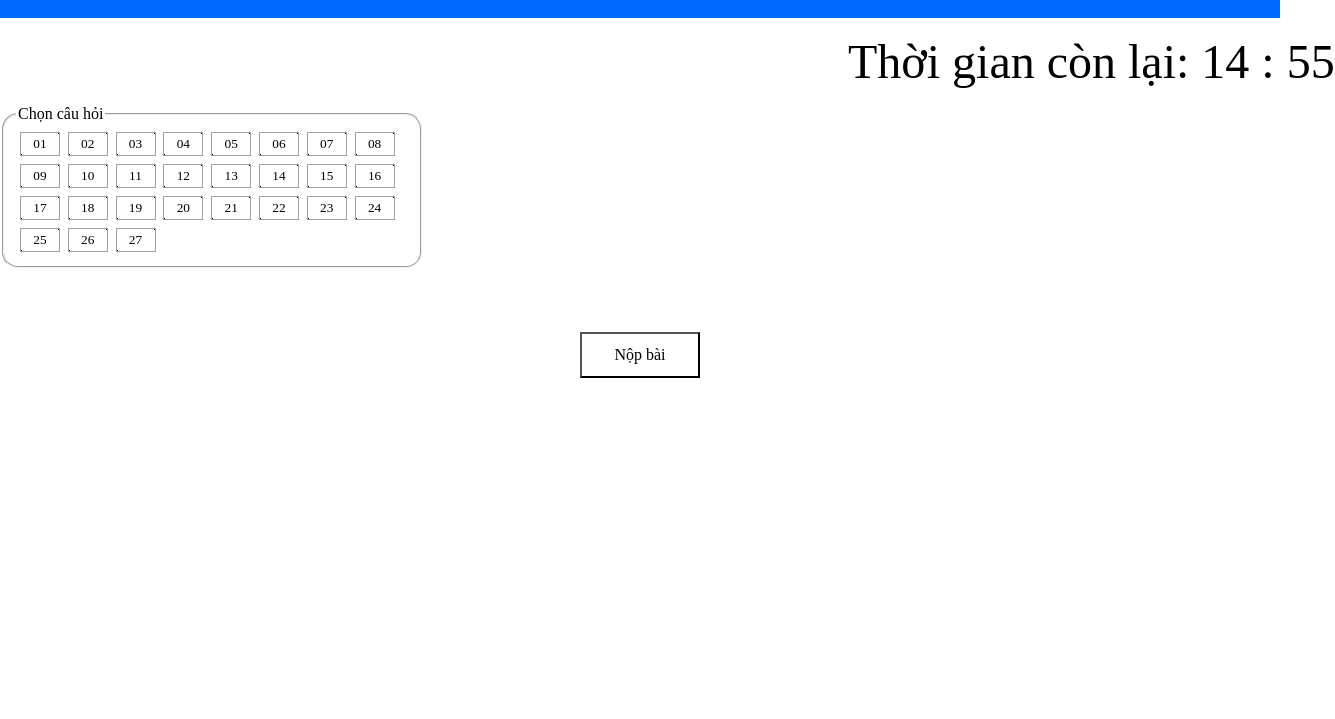
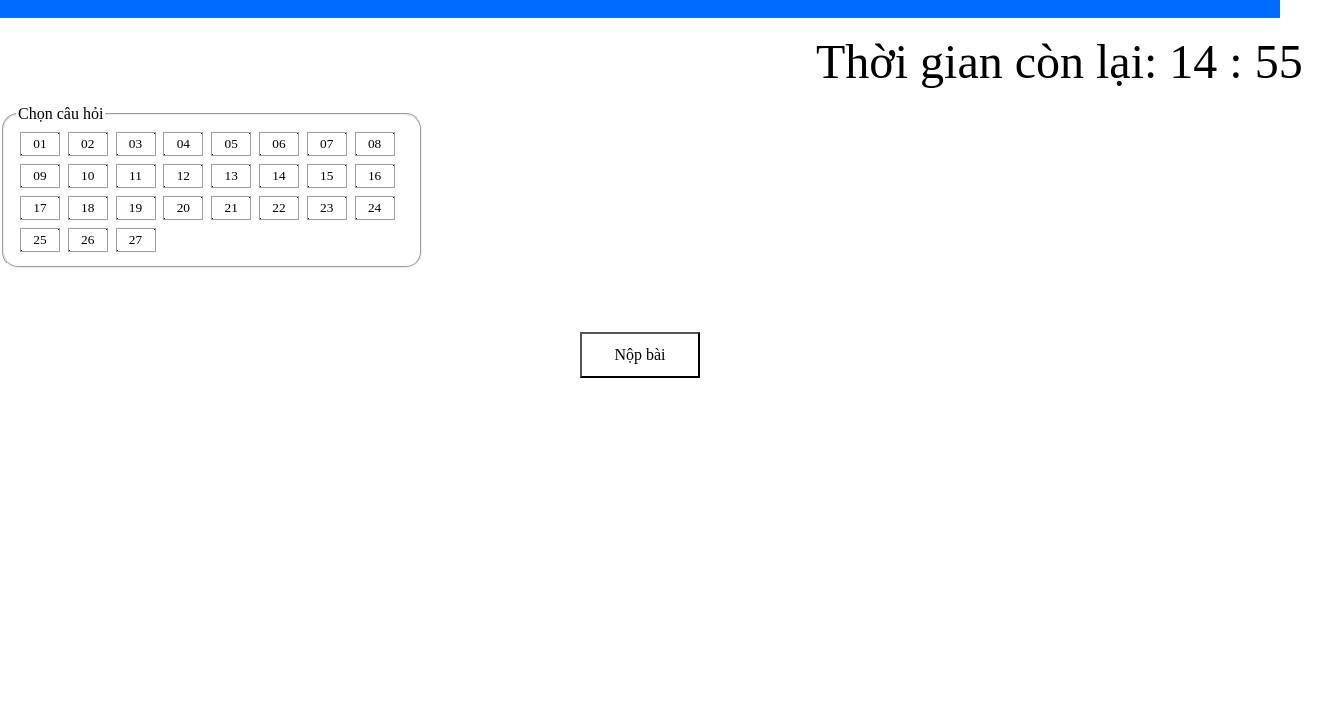
Before and after one commit to nvhoang2001/knowledge-exam, a plain HTML site: page index.html in a window 1280 px wide. Shown: the part 81-800 px from the top of the page, 1335 px wide, since content can reach past the window. Drawn offline with Linux system fonts and the light colour scheme; a web font is replaced by a local one.

```diff
--- a/asserts/style/style.css
+++ b/asserts/style/style.css
@@ -28,7 +28,7 @@
   font-size: 3rem;
   position: relative;
   display: inline-block;
-  left: 52rem;
+  left: 50rem;
 }
 
 .questions {
```
